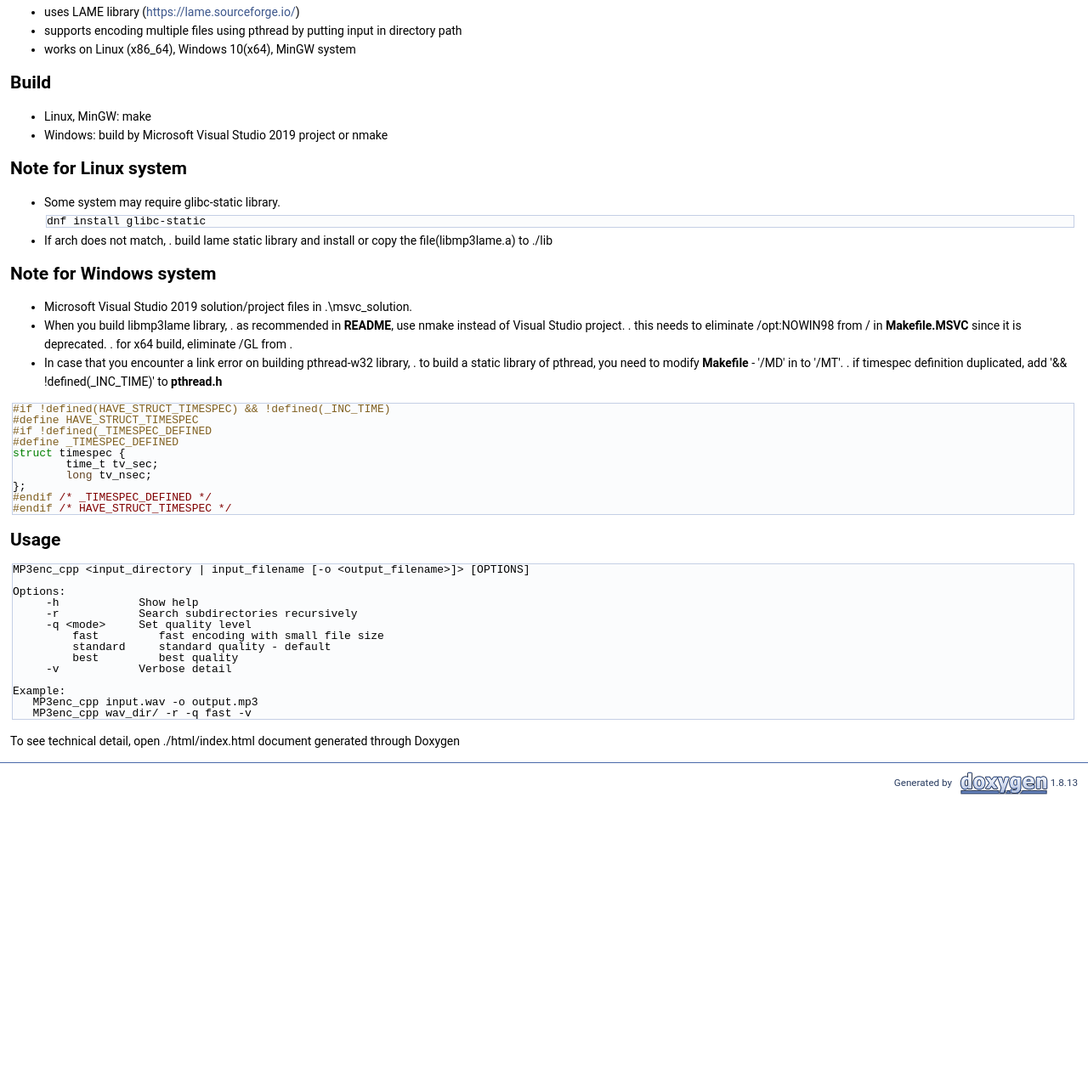
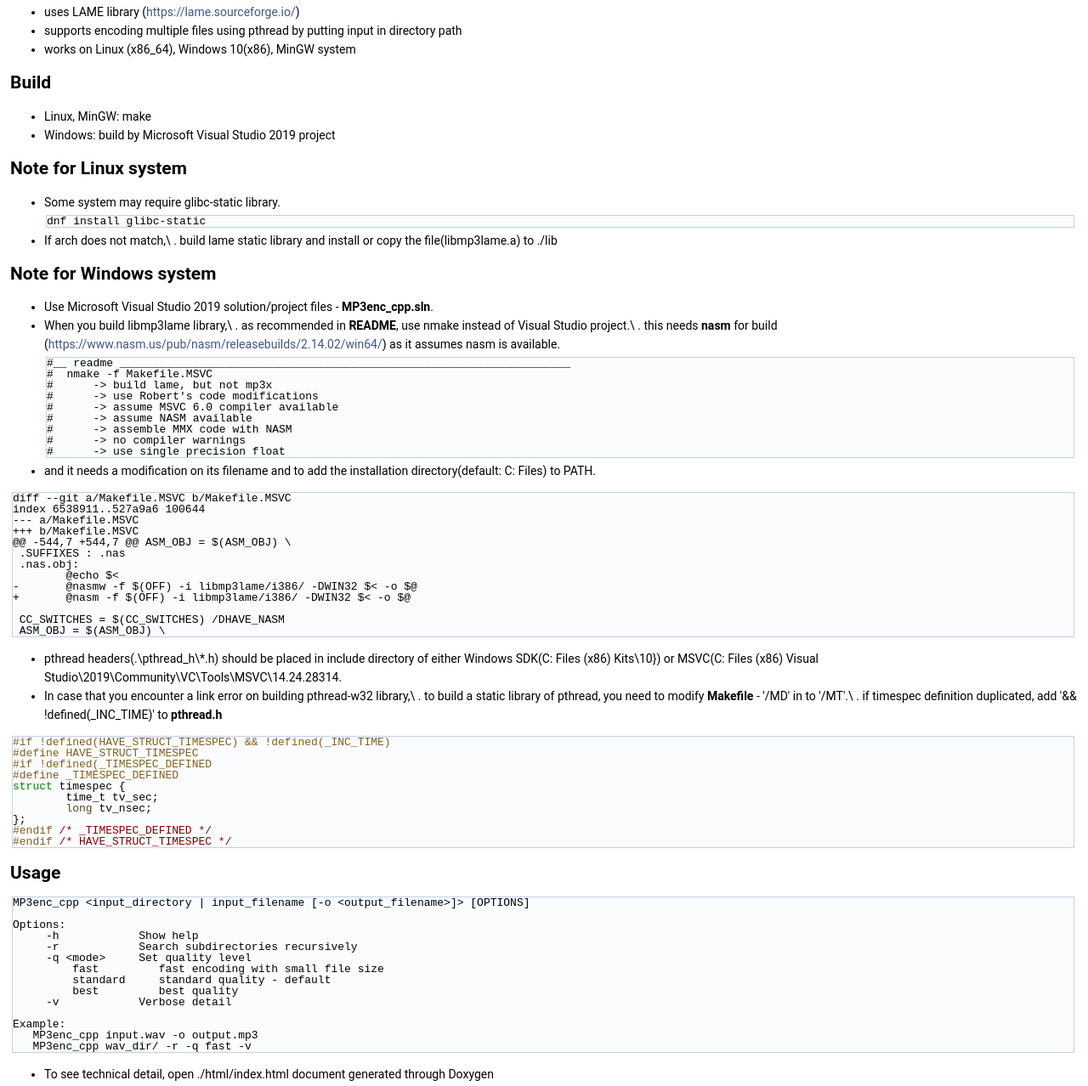
Before and after one commit to kkangshawn/kkangshawn.github.io, a website: page mp3enc/index.html in a window 1280 px wide. Shown: the part 206-1484 px from the top of the page at 85% size. Before the commit the page ends 1143 px from the top, so only its background shows below. Drawn offline with Linux system fonts and the light colour scheme.

Commit message:
update mp3enc doc

```diff
--- a/mp3enc/index.html
+++ b/mp3enc/index.html
@@ -66,26 +66,32 @@
 <ul>
 <li>uses LAME library (<a href="https://lame.sourceforge.io/">https://lame.sourceforge.io/</a>)</li>
 <li>supports encoding multiple files using pthread by putting input in directory path</li>
-<li>works on Linux (x86_64), Windows 10(x64), MinGW system</li>
+<li>works on Linux (x86_64), Windows 10(x86), MinGW system</li>
 </ul>
 <h2>Build</h2>
 <ul>
 <li>Linux, MinGW: make</li>
-<li>Windows: build by Microsoft Visual Studio 2019 project or nmake</li>
+<li>Windows: build by Microsoft Visual Studio 2019 project</li>
 </ul>
 <h2>Note for Linux system</h2>
 <ul>
 <li>Some system may require glibc-static library. <div class="fragment"><div class="line">dnf install glibc-static</div></div><!-- fragment --></li>
-<li>If arch does not match, . build lame static library and install or copy the file(libmp3lame.a) to ./lib</li>
+<li>If arch does not match,\ . build lame static library and install or copy the file(libmp3lame.a) to ./lib</li>
 </ul>
 <h2>Note for Windows system</h2>
 <ul>
-<li>Microsoft Visual Studio 2019 solution/project files in .\msvc_solution.</li>
-<li>When you build libmp3lame library, . as recommended in <b>README</b>, use nmake instead of Visual Studio project. . this needs to eliminate /opt:NOWIN98 from / in <b>Makefile.MSVC</b> since it is deprecated. . for x64 build, eliminate /GL from .</li>
-<li>In case that you encounter a link error on building pthread-w32 library, . to build a static library of pthread, you need to modify <b>Makefile</b> - '/MD' in  to '/MT'. . if timespec definition duplicated, add '&amp;&amp; !defined(_INC_TIME)' to <b>pthread.h</b></li>
+<li>Use Microsoft Visual Studio 2019 solution/project files - <b>MP3enc_cpp.sln</b>.</li>
+<li>When you build libmp3lame library,\ . as recommended in <b>README</b>, use nmake instead of Visual Studio project.\ . this needs <b>nasm</b> for build (<a href="https://www.nasm.us/pub/nasm/releasebuilds/2.14.02/win64/">https://www.nasm.us/pub/nasm/releasebuilds/2.14.02/win64/</a>) as it assumes nasm is available. <div class="fragment"><div class="line">#__ readme ____________________________________________________________________</div><div class="line">#  nmake -f Makefile.MSVC</div><div class="line">#      -&gt; build lame, but not mp3x</div><div class="line">#      -&gt; use Robert&#39;s code modifications</div><div class="line">#      -&gt; assume MSVC 6.0 compiler available</div><div class="line">#      -&gt; assume NASM available</div><div class="line">#      -&gt; assemble MMX code with NASM</div><div class="line">#      -&gt; no compiler warnings</div><div class="line">#      -&gt; use single precision float</div></div><!-- fragment --></li>
+<li>and it needs a modification on its filename and to add the installation directory(default: C: Files) to PATH.</li>
+</ul>
+<div class="fragment"><div class="line">diff --git a/Makefile.MSVC b/Makefile.MSVC</div><div class="line">index 6538911..527a9a6 100644</div><div class="line">--- a/Makefile.MSVC</div><div class="line">+++ b/Makefile.MSVC</div><div class="line">@@ -544,7 +544,7 @@ ASM_OBJ = $(ASM_OBJ) \</div><div class="line"> .SUFFIXES : .nas</div><div class="line"> .nas.obj:</div><div class="line">        @echo $&lt;</div><div class="line">-       @nasmw -f $(OFF) -i libmp3lame/i386/ -DWIN32 $&lt; -o $@</div><div class="line">+       @nasm -f $(OFF) -i libmp3lame/i386/ -DWIN32 $&lt; -o $@</div><div class="line"></div><div class="line"> CC_SWITCHES = $(CC_SWITCHES) /DHAVE_NASM</div><div class="line"> ASM_OBJ = $(ASM_OBJ) \</div></div><!-- fragment --><ul>
+<li>pthread headers(.\pthread_h\*.h) should be placed in include directory of either Windows SDK(C: Files (x86) Kits\10}) or MSVC(C: Files (x86) Visual Studio\2019\Community\VC\Tools\MSVC\14.24.28314.</li>
+<li>In case that you encounter a link error on building pthread-w32 library,\ . to build a static library of pthread, you need to modify <b>Makefile</b> - '/MD' in  to '/MT'.\ . if timespec definition duplicated, add '&amp;&amp; !defined(_INC_TIME)' to <b>pthread.h</b></li>
 </ul>
 <div class="fragment"><div class="line"><span class="preprocessor">#if !defined(HAVE_STRUCT_TIMESPEC) &amp;&amp; !defined(_INC_TIME)</span></div><div class="line"><span class="preprocessor">#define HAVE_STRUCT_TIMESPEC</span></div><div class="line"><span class="preprocessor">#if !defined(_TIMESPEC_DEFINED</span></div><div class="line"><span class="preprocessor">#define _TIMESPEC_DEFINED</span></div><div class="line"><span class="keyword">struct </span>timespec {</div><div class="line">        time_t tv_sec;</div><div class="line">        <span class="keywordtype">long</span> tv_nsec;</div><div class="line">};</div><div class="line"><span class="preprocessor">#endif </span><span class="comment">/* _TIMESPEC_DEFINED */</span><span class="preprocessor"></span></div><div class="line"><span class="preprocessor">#endif </span><span class="comment">/* HAVE_STRUCT_TIMESPEC */</span><span class="preprocessor"></span></div></div><!-- fragment --><h2>Usage</h2>
-<div class="fragment"><div class="line">MP3enc_cpp &lt;input_directory | input_filename [-o &lt;output_filename&gt;]&gt; [OPTIONS]</div><div class="line"></div><div class="line">Options:</div><div class="line">     -h            Show help</div><div class="line">     -r            Search subdirectories recursively</div><div class="line">     -q &lt;mode&gt;     Set quality level</div><div class="line">         fast         fast encoding with small file size</div><div class="line">         standard     standard quality - default</div><div class="line">         best         best quality</div><div class="line">     -v            Verbose detail</div><div class="line"></div><div class="line">Example:</div><div class="line">   MP3enc_cpp input.wav -o output.mp3</div><div class="line">   MP3enc_cpp wav_dir/ -r -q fast -v</div></div><!-- fragment --><p>To see technical detail, open ./html/index.html document generated through Doxygen </p>
+<div class="fragment"><div class="line">MP3enc_cpp &lt;input_directory | input_filename [-o &lt;output_filename&gt;]&gt; [OPTIONS]</div><div class="line"></div><div class="line">Options:</div><div class="line">     -h            Show help</div><div class="line">     -r            Search subdirectories recursively</div><div class="line">     -q &lt;mode&gt;     Set quality level</div><div class="line">         fast         fast encoding with small file size</div><div class="line">         standard     standard quality - default</div><div class="line">         best         best quality</div><div class="line">     -v            Verbose detail</div><div class="line"></div><div class="line">Example:</div><div class="line">   MP3enc_cpp input.wav -o output.mp3</div><div class="line">   MP3enc_cpp wav_dir/ -r -q fast -v</div></div><!-- fragment --><ul>
+<li>To see technical detail, open ./html/index.html document generated through Doxygen </li>
+</ul>
 </div></div><!-- contents -->
 <!-- start footer part -->
 <hr class="footer"/><address class="footer"><small>
```
Also changed, not shown: mp3enc/d4/dbf/main_8h_source.html (+5 -5 lines), mp3enc/da/d09/audio_8h_source.html (+1 -1 lines), mp3enc/db/d16/debug_8h.html (+0 -2 lines), mp3enc/db/dd5/thread_8h.html (+0 -2 lines), mp3enc/db/dd5/thread_8h_source.html (+1 -1 lines), mp3enc/df/d0a/main_8cpp.html (+1 -1 lines), mp3enc/da/dce/main_8cpp__incl.png, 1 other file.
